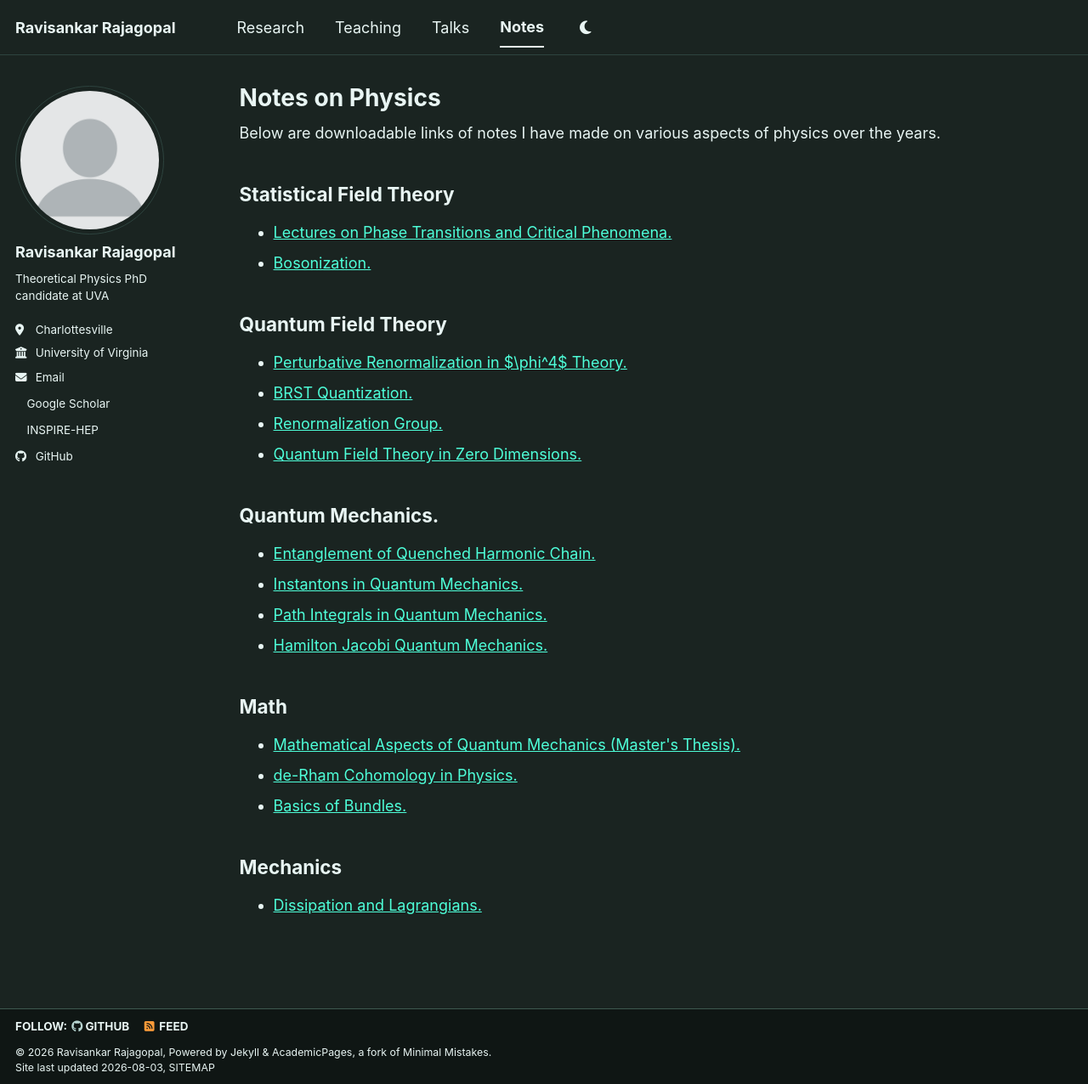
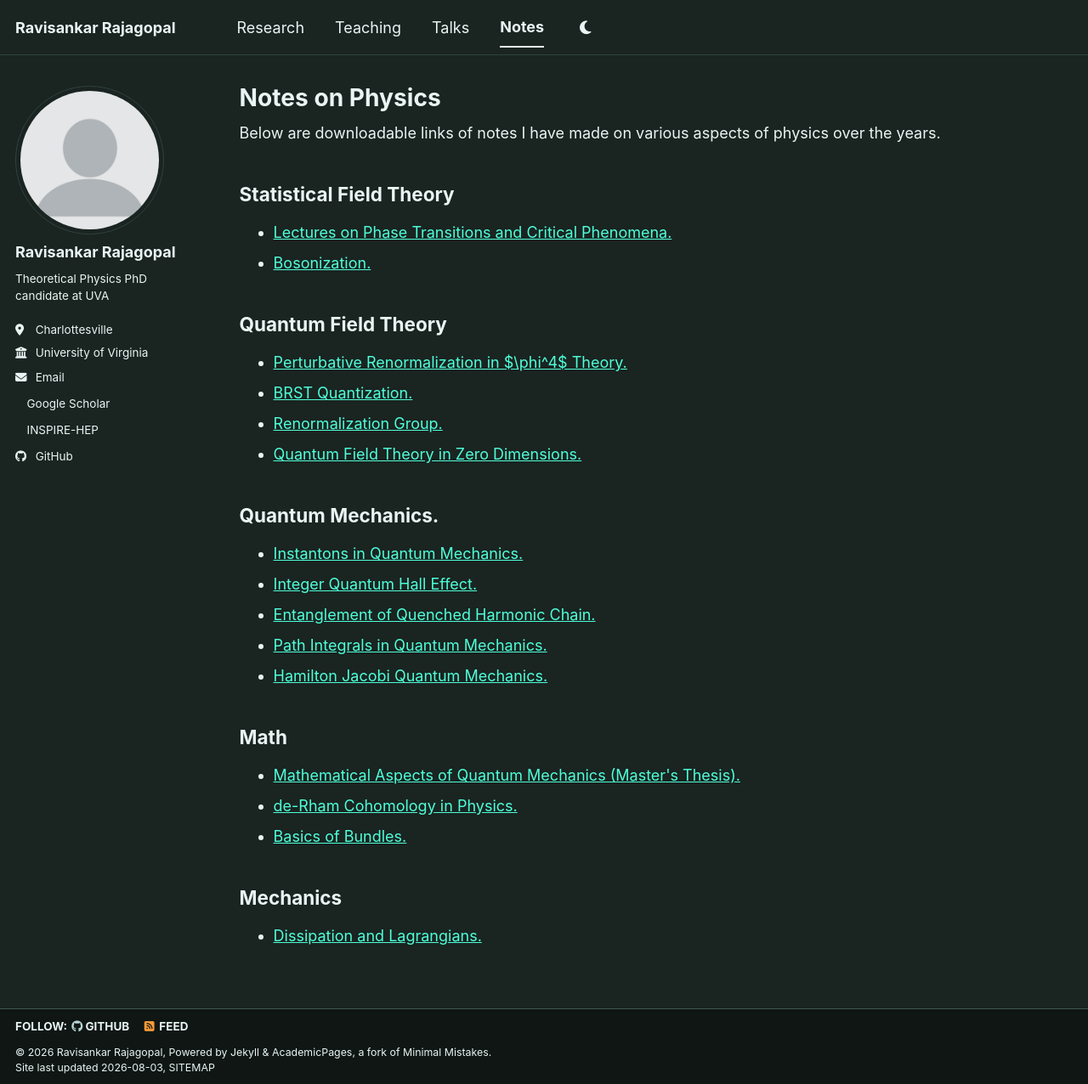
Before and after one commit to ravisankar712/ravisankar712.github.io, a Jekyll site: the page built from _pages/notes.html, in a window 1280 px wide and 1276 px high. Shown: the whole window at 85% size. Built offline with Jekyll 4.4.1, drawn with Linux system fonts in a browser that asks for light colours; a style sheet for code colours, icons or effects is not loaded.

Commit message:
Update notes.html

```diff
--- a/_pages/notes.html
+++ b/_pages/notes.html
@@ -26,8 +26,9 @@ Below are downloadable links of notes I have made on various aspects of physics
 </ul>
 <h2>Quantum Mechanics.</h2>
 <ul>
+  <li><a href = "/files/Instantons.pdf" download>Instantons in Quantum Mechanics.</a> </li>
+  <li><a href = "/files/iqhe.pdf" download>Integer Quantum Hall Effect.</a> </li>
   <li><a href = "/files/Entanglement-Quenched-Chain.pdf" download>Entanglement of Quenched Harmonic Chain.</a> </li>
-  <li><a href = "/files/Instantons.pdf" download>Instantons in Quantum Mechanics.</a> </li>
   <li><a href = "/files/Path_Integral_QM.pdf" download>Path Integrals in Quantum Mechanics.</a> </li>
   <li><a href = "/files/Hamilton-Jacobi_QM.pdf" download>Hamilton Jacobi Quantum Mechanics.</a> </li>
 </ul>
```
